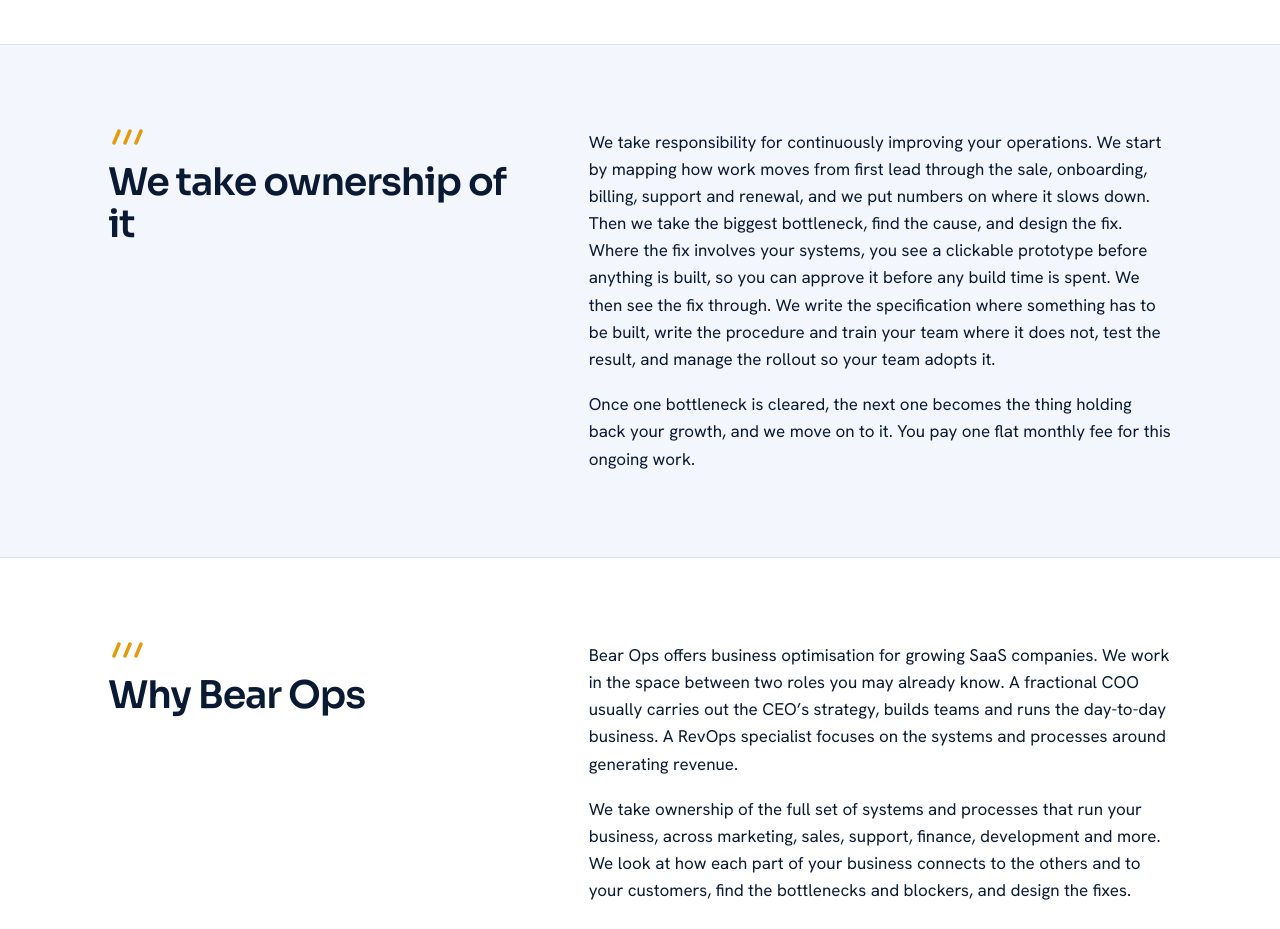
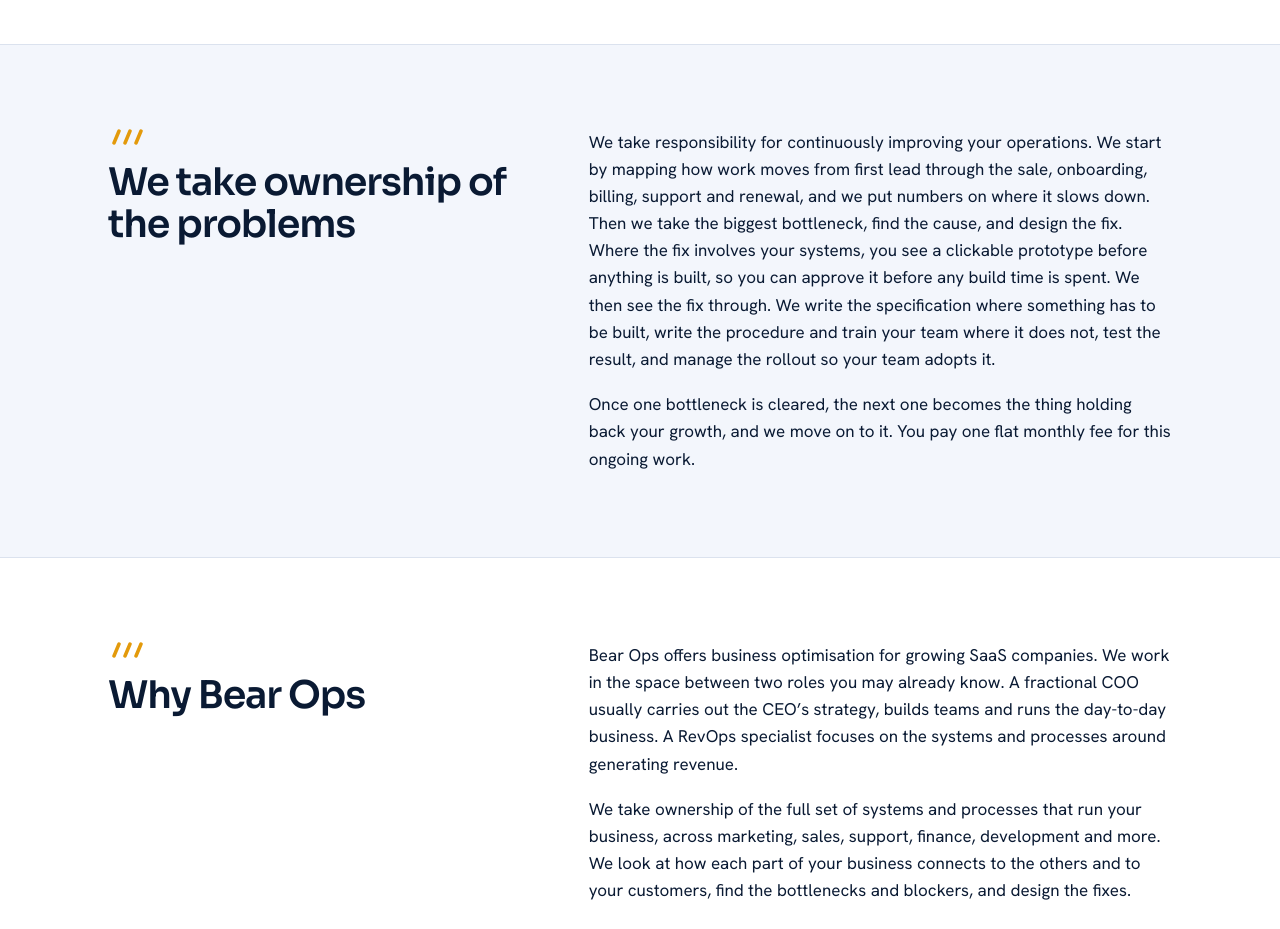
Before and after one commit to BuchnerBernard/bearops, an Astro site: page / in a window 1280 px wide. Shown: the part 1300-2229 px from the top of the page. Built offline with nearby package versions, Linux system fonts and the light colour scheme; Astro itself is replaced by a stand-in of ours.

Commit message:
Rename solution heading
Co-Authored-By: Claude Opus 5.5 <noreply@anthropic.com>
Claude-Session: https://claude.ai/code/session_01XywhuzKpxRN7MUEpGZ3avx

```diff
--- a/src/pages/index.astro
+++ b/src/pages/index.astro
@@ -40,7 +40,7 @@ const latest = (await getArticles()).slice(0, 3);
 </div></section>
 
 <section class="sec alt"><div class="wrap split">
-  <h2>We take ownership of it</h2><div>
+  <h2>We take ownership of the problems</h2><div>
   <p class="body">We take responsibility for continuously improving your operations. We start by mapping how work moves from first lead through the sale, onboarding, billing, support and renewal, and we put numbers on where it slows down. Then we take the biggest bottleneck, find the cause, and design the fix. Where the fix involves your systems, you see a clickable prototype before anything is built, so you can approve it before any build time is spent. We then see the fix through. We write the specification where something has to be built, write the procedure and train your team where it does not, test the result, and manage the rollout so your team adopts it.</p>
   <p class="body">Once one bottleneck is cleared, the next one becomes the thing holding back your growth, and we move on to it. You pay one flat monthly fee for this ongoing work.</p>
 </div>
```
